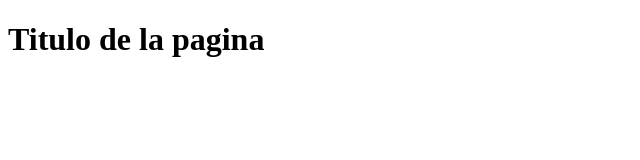
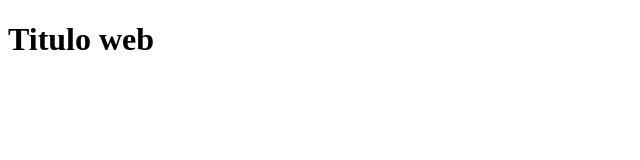
Before and after one commit to hernanpadilla1997/Git-HelloGit, a plain HTML site: page index.html in a window 1280 px wide. Shown: the whole page, without its empty margins (0-640 px from the left). Drawn offline with Linux system fonts and the light colour scheme.

Commit message:
se modificó el título

```diff
--- a/index.html
+++ b/index.html
@@ -7,6 +7,6 @@
     <title>Demo git</title>
 </head>
 <body>
-    <h1>Titulo de la pagina</h1>
+    <h1>Titulo web</h1>
 </body>
 </html>
```
